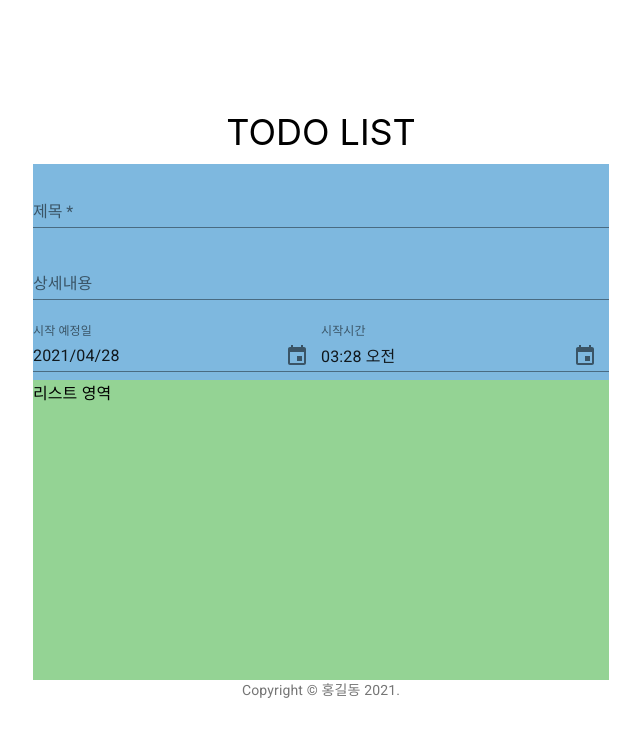
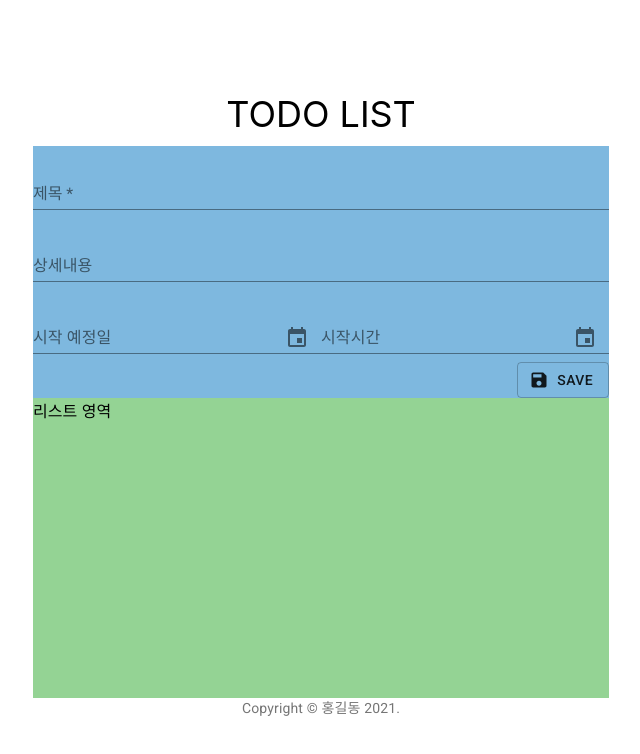
Before and after one commit to FiveSilverStone/todolist_2021, a React (Create React App) app: page / in a window 1280 px wide. Shown: the top 754 px of the page, without its empty margins (319-959 px from the left). Built offline with nearby package versions, Linux system fonts and the light colour scheme.

Commit message:
save 버튼 추가 및 이벤트 연결

```diff
--- a/src/App.js
+++ b/src/App.js
@@ -1,12 +1,14 @@
 import React from 'react';
-import { TextField, Typography } from '@material-ui/core';
+import { TextField, Typography, Button } from '@material-ui/core';
 import { KeyboardDatePicker, KeyboardTimePicker } from '@material-ui/pickers';
+import SaveIcon from '@material-ui/icons/Save';
 
 import './App.css';
 class App extends React.Component{
   constructor(props) {
     super(props);
     this.state = {
+      todoList: [],
       title: "",
       content: "",
       startDate: null,
@@ -14,20 +16,41 @@ class App extends React.Component{
     }
   }
 
+  saveTodoList(){
+    const { todoList, title, content, startDate, startTime } = this.state;
+    todoList.push({title, content, startDate, startTime});
+    this.setState({
+      todoList,
+      title: "",
+      content: "",
+      startDate: null,
+      startTime: null,
+    });
+  }
+
   render() {
     return (
       <div className="App">
         <div className="header">TODO LIST</div>
         <div className="input_area">
-          <TextField label="제목" size="normal" margin="normal" fullWidth required />
-          <TextField label="상세내용" size="normal" margin="normal" fullWidth multiline />
+          <TextField
+            label="제목" size="normal" margin="normal" fullWidth required
+            value={this.state.title}
+            onChange={(e)=> this.setState({title:e.target.value})}
+          />
+          <TextField
+           label="상세내용" size="normal" margin="normal" fullWidth multiline
+           value={this.state.content}
+           onChange={(e)=> this.setState({content:e.target.value})}
+          />
           <KeyboardDatePicker
             disableToolbar
             variant="inline"
             format="yyyy/MM/DD"
             margin="normal"
             label="시작 예정일"
-            onChange={(value)=>console.log(value)}
+            value={this.state.startDate}
+            onChange={(value)=> this.setState({startDate:value})}
             style = {{width: '50%'}}
             KeyboardButtonProps={{
               'aria-label': 'change date',
@@ -37,12 +60,21 @@ class App extends React.Component{
             margin="normal"
             label="시작시간"
             variant="inline"
-            onChange={(value)=>console.log(value)}
+            value={this.state.startTime}
+            onChange={(value)=> this.setState({startTime:value})}
             style = {{width: '50%'}}
             KeyboardButtonProps={{
               'aria-label': 'change time',
             }}
           />
+          <Button
+            variant="outlined"
+            startIcon={<SaveIcon />}
+            style={{float:'right'}}
+            onClick={()=>this.saveTodoList()}
+          >
+            Save
+          </Button>
         </div>
         <div className="list_area">리스트 영역</div>
         <Typography variant="body2" color="textSecondary" align="center">
```
